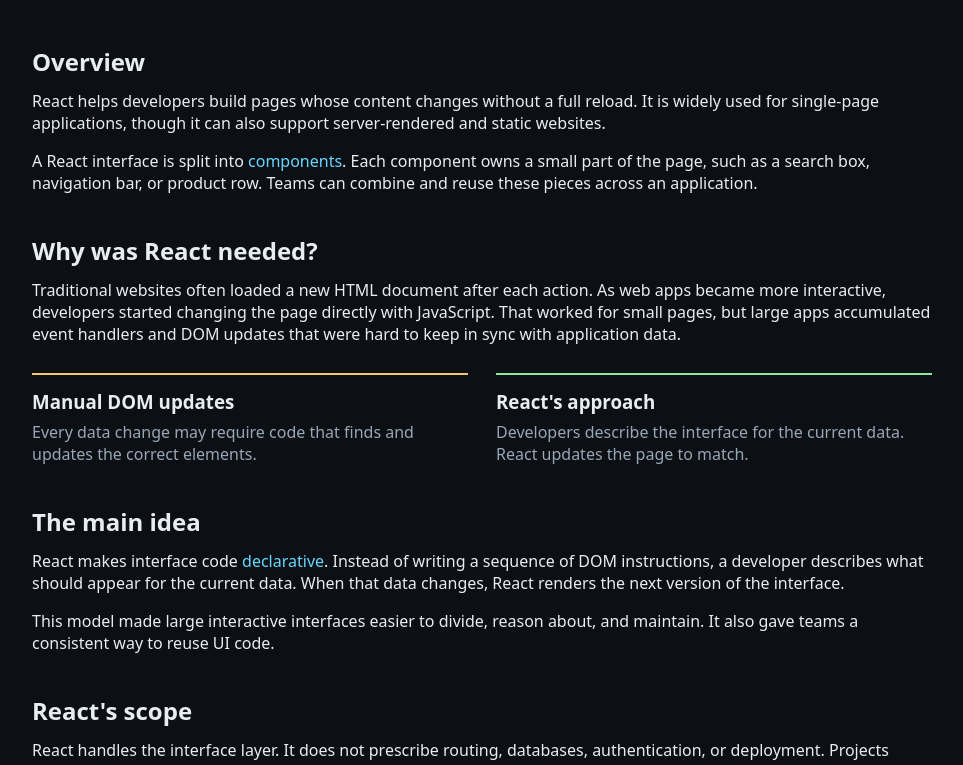
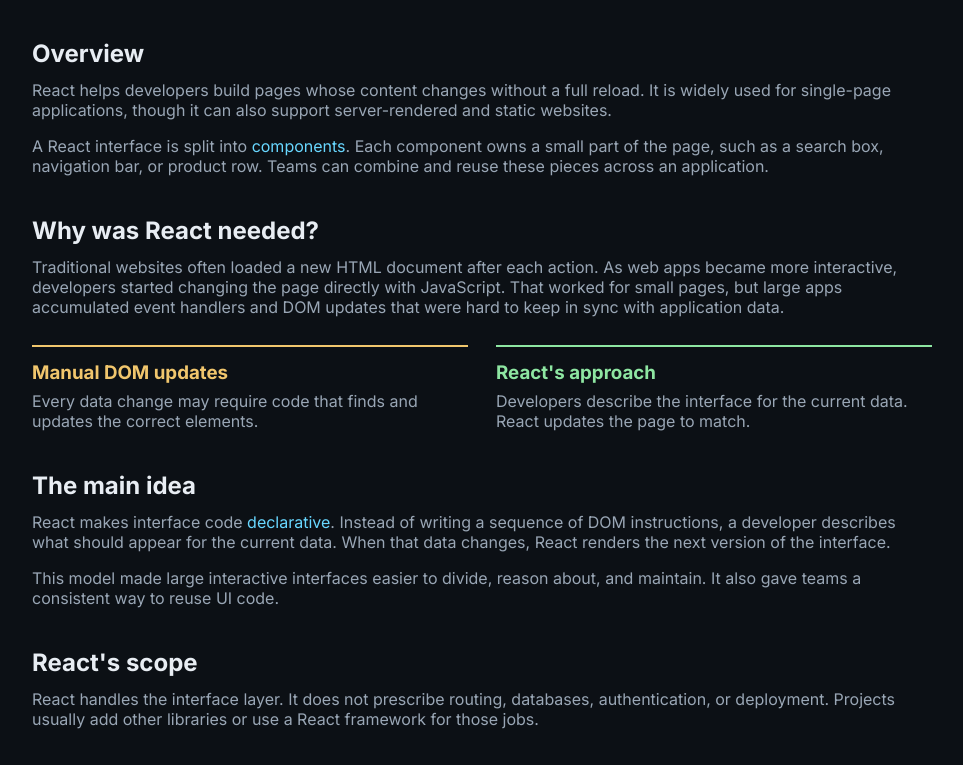
Before and after one commit to prateekkumaroriginal/notes, a plain HTML site: page react.html in a window 1280 px wide. Shown: the part 160-925 px from the top of the page, without its empty margins (158-1121 px from the left). Drawn offline with Linux system fonts and the light colour scheme.

Commit message:
Refine React note typography

```diff
--- a/react.html
+++ b/react.html
@@ -5,6 +5,9 @@
   <meta name="viewport" content="width=device-width, initial-scale=1">
   <meta name="description" content="A short overview of what React is, why it was created, and the problem it solves.">
   <title>What is React?</title>
+  <link rel="preconnect" href="https://fonts.googleapis.com">
+  <link rel="preconnect" href="https://fonts.gstatic.com" crossorigin>
+  <link href="https://fonts.googleapis.com/css2?family=Inter:wght@400;600;700&amp;display=swap" rel="stylesheet">
   <style>
     :root {
       color-scheme: dark;
@@ -24,8 +27,8 @@
     body {
       margin: 0;
       background: var(--bg);
-      color: var(--text);
-      font-family: system-ui, -apple-system, BlinkMacSystemFont, "Segoe UI", sans-serif;
+      color: var(--muted);
+      font-family: Inter, system-ui, -apple-system, BlinkMacSystemFont, "Segoe UI", sans-serif;
     }
 
     .page {
@@ -36,6 +39,7 @@
 
     main { padding-top: 3rem; }
     h1, h2, h3, p { margin: 0; }
+    h1, h2, h3 { color: var(--text); }
     h1, h2 { padding-bottom: 0.75rem; }
     section + section { padding-top: 2.5rem; }
     p + p { padding-top: 1rem; }
@@ -57,6 +61,8 @@
     .comparison article:first-child { border-color: var(--amber); }
     .comparison article:last-child { border-color: var(--green); }
     .comparison h3 { padding-bottom: 0.4rem; }
+    .comparison article:first-child h3 { color: var(--amber); }
+    .comparison article:last-child h3 { color: var(--green); }
     .comparison p { color: var(--muted); }
 
     .summary {
```
Also changed, not shown: 2 other files.
